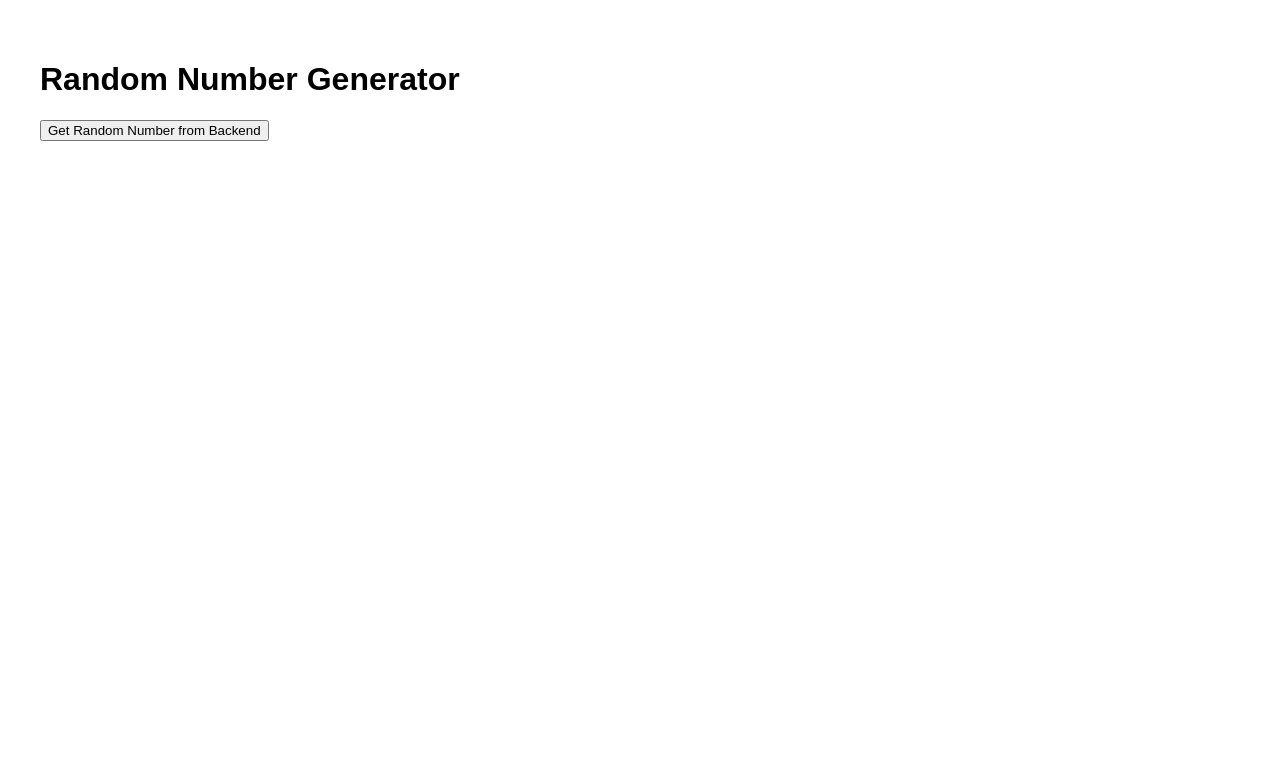
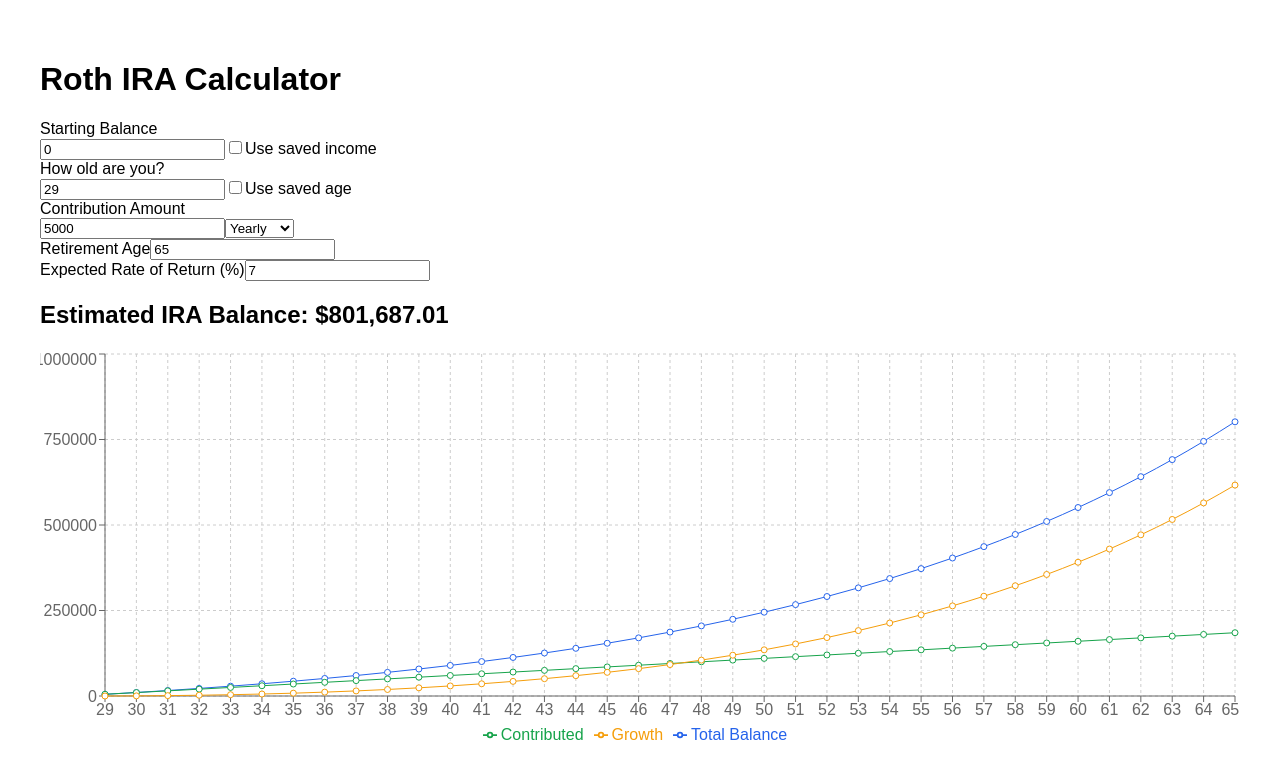
Before and after one commit to AlejandroMoralesCernas/RothIRA, a React (Create React App) app in the folder frontend/: page / in a window 1280 px wide. Shown: the top 778 px of the page. Built offline with nearby package versions, Linux system fonts and the light colour scheme.

Commit message:
first iteration of rothira calculator with no backend

```diff
--- a/frontend/package.json
+++ b/frontend/package.json
@@ -9,7 +9,9 @@
     "@testing-library/user-event": "^13.5.0",
     "react": "^19.1.1",
     "react-dom": "^19.1.1",
+    "react-is": "^19.1.1",
     "react-scripts": "5.0.1",
+    "recharts": "^3.1.2",
     "web-vitals": "^2.1.4"
   },
   "scripts": {
--- a/frontend/src/App.js
+++ b/frontend/src/App.js
@@ -1,36 +1,15 @@
-import React, { useState } from "react";
+import React from "react";
+import RothIRACalculator from "./components/graph";
+
 
 function App() {
-  const [randomNumber, setRandomNumber] = useState(null);
-  const [error, setError] = useState(null);
-  const fetchRandomNumber = async () => {
-    try {
-      // URL assumes backend runs on localhost:8081
-      const response = await fetch("http://localhost:8081/random-number");
-      if (!response.ok) throw new Error("Network response was not ok");
-      const number = await response.text();
-      setRandomNumber(number);
-      setError(null);
-    } catch (err) {
-      setError("Failed to fetch random number.");
-      setRandomNumber(null);
-    }
-  };
-
-  return (
-    <div style={{ padding: 40, fontFamily: "sans-serif" }}>
-      <h1>Random Number Generator</h1>
-      <button onClick={fetchRandomNumber}>Get Random Number from Backend</button>
-      {randomNumber && (
-        <div style={{ marginTop: 20, fontSize: 24 }}>
-          <strong>Random Number: </strong> {randomNumber}
-        </div>
-      )}
-      {error && (
-        <div style={{ marginTop: 20, color: "red" }}>{error}</div>
-      )}
-    </div>
-  );
+return (
+<div style={{ padding: 40, fontFamily: "sans-serif" }}>
+<h1 className="text-2xl font-bold mb-6">Roth IRA Calculator</h1>
+<RothIRACalculator />
+</div>
+);
 }
 
+
 export default App;
--- /dev/null
+++ b/frontend/src/components/graph.jsx
@@ -0,0 +1,187 @@
+import { useState } from "react";
+import {
+  LineChart,
+  Line,
+  XAxis,
+  YAxis,
+  Tooltip,
+  Legend,
+  ResponsiveContainer,
+  CartesianGrid,
+} from "recharts";
+
+export default function RothIRACalculator() {
+  const [useSavedBalance, setUseSavedBalance] = useState(false);
+  const [useSavedAge, setUseSavedAge] = useState(false);
+  const [startingBalance, setStartingBalance] = useState(0);
+  const [age, setAge] = useState(29);
+  const [contribution, setContribution] = useState(5000);
+  const [contributionFreq, setContributionFreq] = useState("yearly");
+  const [retireAge, setRetireAge] = useState(65);
+  const [rate, setRate] = useState(7);
+
+  // Demo: Assume saved user data
+  const savedIncome = 10000;
+  const savedAge = 30;
+
+  const getAnnualContribution = () => {
+    if (contributionFreq === "daily") return contribution * 365;
+    if (contributionFreq === "monthly") return contribution * 12;
+    return contribution;
+  };
+
+  const calculateData = () => {
+    let data = [];
+    let balance = useSavedBalance ? savedIncome : Number(startingBalance);
+    let yearlyContribution = getAnnualContribution();
+    let totalContributed = 0;
+    let currentAge = useSavedAge ? savedAge : Number(age);
+
+    for (let year = currentAge; year <= retireAge; year++) {
+      totalContributed += yearlyContribution;
+      balance = balance * (1 + rate / 100) + yearlyContribution;
+      let growth = balance - totalContributed;
+
+      data.push({
+        age: year,
+        balance: balance,
+        contributed: totalContributed,
+        growth: growth,
+      });
+    }
+    return data;
+  };
+
+  const data = calculateData();
+  const finalBalance = data[data.length - 1]?.balance || 0;
+
+  return (
+    <div className="p-6 max-w-6xl mx-auto">
+      <div className="grid grid-cols-1 md:grid-cols-3 gap-6">
+        {/* Left Side - Inputs */}
+        <div className="p-4 border rounded-lg space-y-4">
+          {/* Starting Balance */}
+          <div>
+            <label className="font-semibold">Starting Balance</label>
+            <div className="flex items-center gap-2">
+              <input
+                type="number"
+                value={useSavedBalance ? savedIncome : startingBalance}
+                onChange={(e) => setStartingBalance(e.target.value)}
+                disabled={useSavedBalance}
+                className="border p-2 rounded w-full"
+              />
+              <input
+                type="checkbox"
+                checked={useSavedBalance}
+                onChange={(e) => setUseSavedBalance(e.target.checked)}
+              />
+              <span className="text-sm">Use saved income</span>
+            </div>
+          </div>
+
+          {/* Age */}
+          <div>
+            <label className="font-semibold">How old are you?</label>
+            <div className="flex items-center gap-2">
+              <input
+                type="number"
+                value={useSavedAge ? savedAge : age}
+                onChange={(e) => setAge(e.target.value)}
+                disabled={useSavedAge}
+                className="border p-2 rounded w-full"
+              />
+              <input
+                type="checkbox"
+                checked={useSavedAge}
+                onChange={(e) => setUseSavedAge(e.target.checked)}
+              />
+              <span className="text-sm">Use saved age</span>
+            </div>
+          </div>
+
+          {/* Contribution */}
+          <div>
+            <label className="font-semibold">Contribution Amount</label>
+            <div className="flex gap-2">
+              <input
+                type="number"
+                value={contribution}
+                onChange={(e) => setContribution(e.target.value)}
+                className="border p-2 rounded w-full"
+              />
+              <select
+                value={contributionFreq}
+                onChange={(e) => setContributionFreq(e.target.value)}
+                className="border p-2 rounded"
+              >
+                <option value="daily">Daily</option>
+                <option value="monthly">Monthly</option>
+                <option value="yearly">Yearly</option>
+              </select>
+            </div>
+          </div>
+
+          {/* Retirement Age */}
+          <div>
+            <label className="font-semibold">Retirement Age</label>
+            <input
+              type="number"
+              value={retireAge}
+              onChange={(e) => setRetireAge(e.target.value)}
+              className="border p-2 rounded w-full"
+            />
+          </div>
+
+          {/* Rate */}
+          <div>
+            <label className="font-semibold">Expected Rate of Return (%)</label>
+            <input
+              type="number"
+              value={rate}
+              onChange={(e) => setRate(e.target.value)}
+              className="border p-2 rounded w-full"
+            />
+          </div>
+        </div>
+
+        {/* Right Side - Results */}
+        <div className="md:col-span-2">
+          <div className="p-6 border rounded-lg">
+            <h2 className="text-xl font-bold mb-4">
+              Estimated IRA Balance: ${finalBalance.toLocaleString()}
+            </h2>
+
+            <ResponsiveContainer width="100%" height={400}>
+              <LineChart data={data}>
+                <CartesianGrid strokeDasharray="3 3" />
+                <XAxis dataKey="age" />
+                <YAxis />
+                <Tooltip />
+                <Legend />
+                <Line
+                  type="monotone"
+                  dataKey="balance"
+                  stroke="#2563eb"
+                  name="Total Balance"
+                />
+                <Line
+                  type="monotone"
+                  dataKey="contributed"
+                  stroke="#16a34a"
+                  name="Contributed"
+                />
+                <Line
+                  type="monotone"
+                  dataKey="growth"
+                  stroke="#f59e0b"
+                  name="Growth"
+                />
+              </LineChart>
+            </ResponsiveContainer>
+          </div>
+        </div>
+      </div>
+    </div>
+  );
+}
```
Also changed, not shown: frontend/src/components/random.jsx (added, +36 -0 lines), 1 other file (tests, documents, lock files or other folders).
